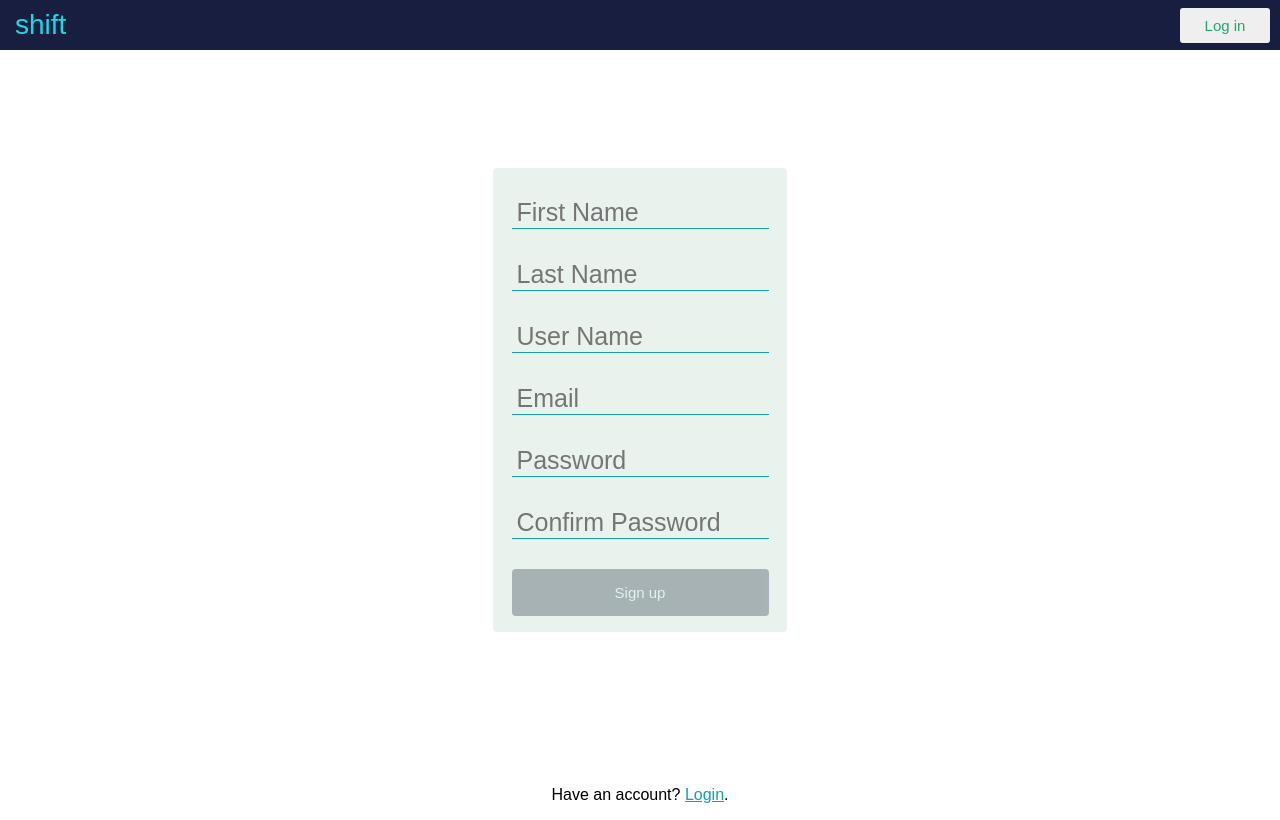
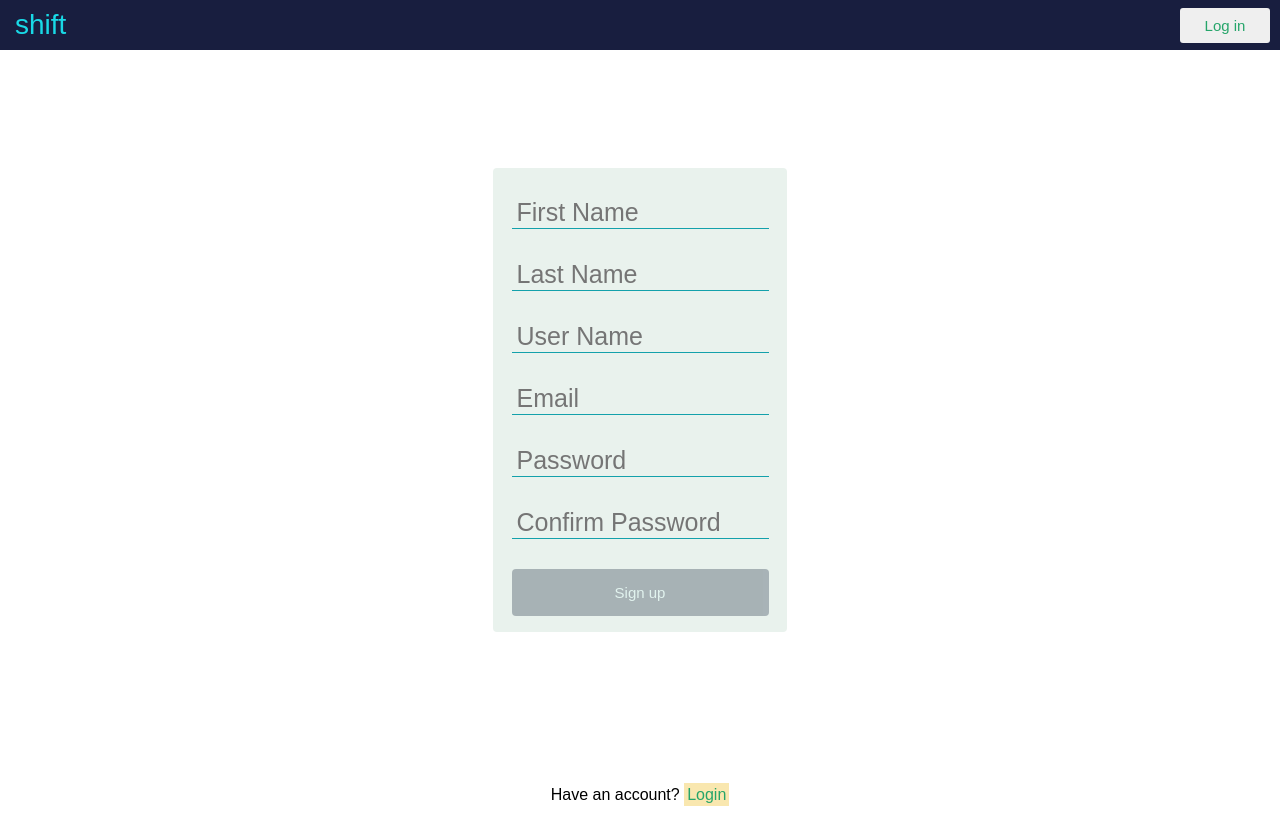
Before and after one commit to yh2n/shift-client, a React (Create React App) app: page /registration in a window 1280 px wide. Built offline with nearby package versions, Linux system fonts and the light colour scheme; no server answers.

Commit message:
Remove comments, adjust colors and font-size

```diff
--- a/src/components/RegistrationForm.css
+++ b/src/components/RegistrationForm.css
@@ -31,6 +31,7 @@
 	padding: 15px;
 	border-radius: 4px;
 	background-color: white;
+	font-size: 20px;
 }
 
 
--- a/src/components/RegistrationPage.css
+++ b/src/components/RegistrationPage.css
@@ -1,5 +1,9 @@
-/*TO DO: move login redirect to top banner*/
-
 .login-redirect {
 	text-align: center;
 }
+
+.login-redirect a {
+	color: rgba(38, 165, 106, 65);
+	background: rgba(242, 201, 79, 0.45);
+	padding: 3px;
+}
--- a/src/components/RegistrationPage.js
+++ b/src/components/RegistrationPage.js
@@ -22,7 +22,7 @@ export function RegistrationPage(props) {
 					to='/login'/>
 			    <RegistrationForm />
 			    <p className="login-redirect">
-				    Have an account? <Link to='/login'>Login</Link>.
+				    Have an account? <Link to='/login' style={{'textDecoration': 'none'}}>Login</Link>
 				</p>
 			</div>
 		);
```
